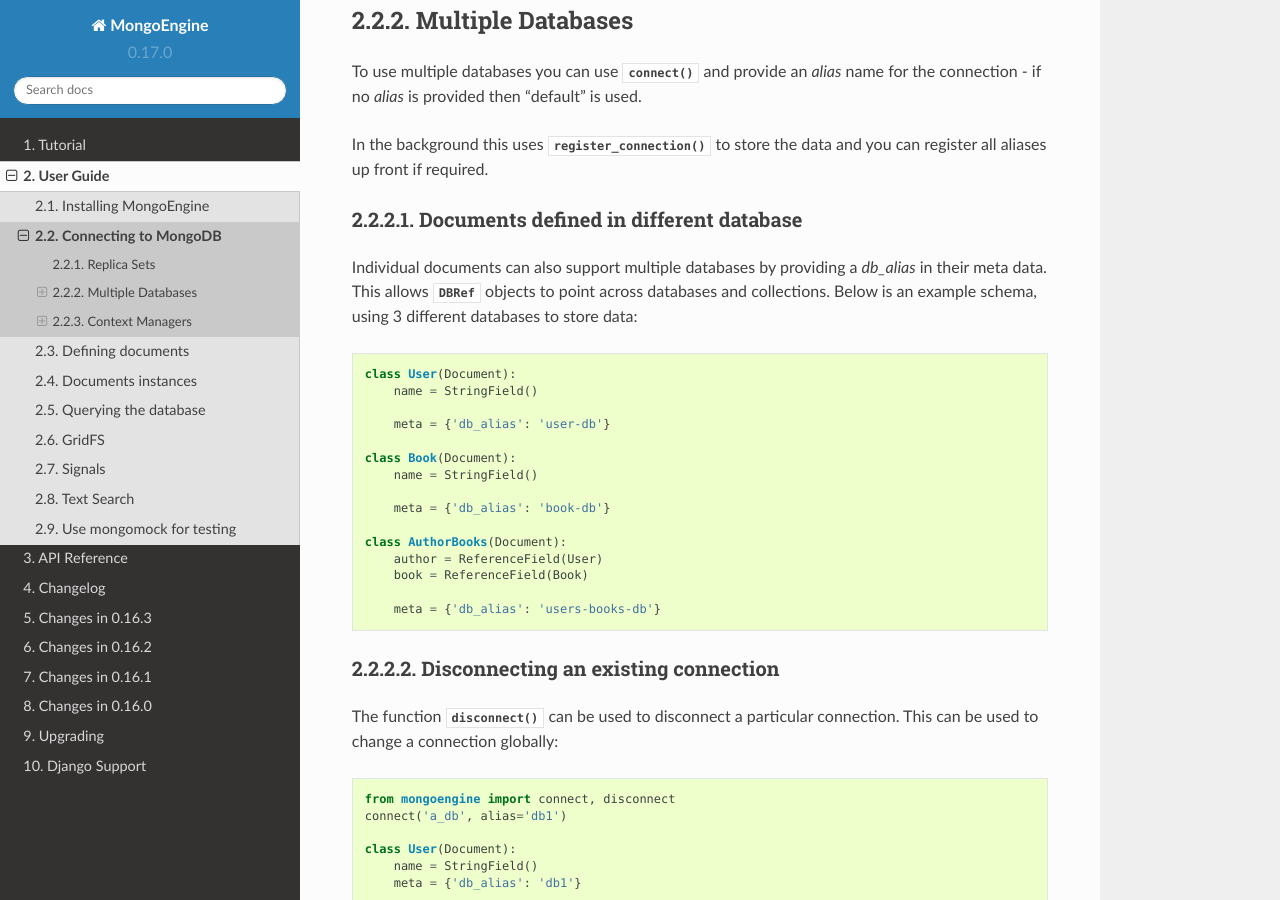
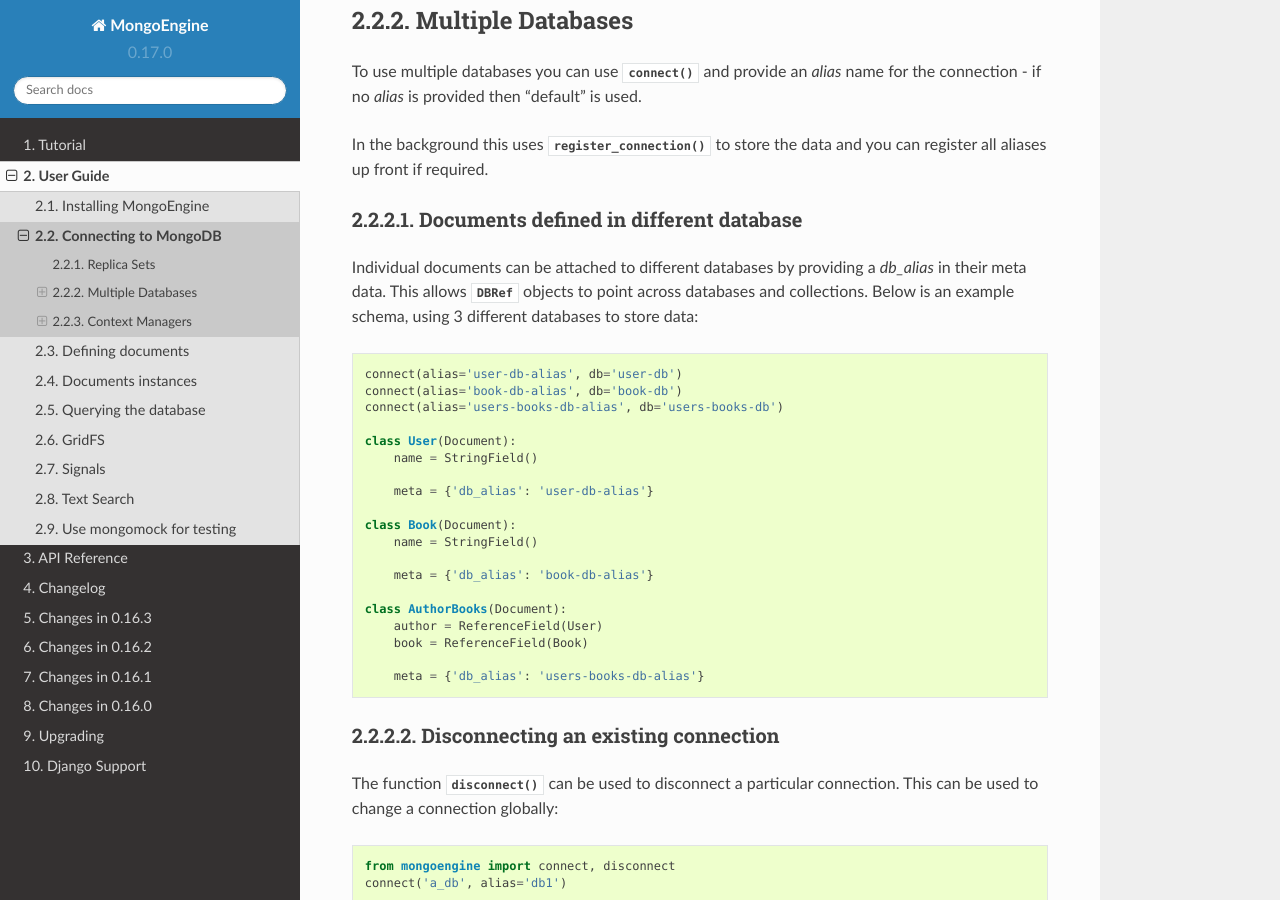
Before and after one commit to MongoEngine/mongoengine, a Sphinx documentation site: the page built from docs/guide/connecting.rst, in a window 1280 px wide and 900 px high, scrolled down 1708 px. Built offline with Sphinx 7.4.7 and the Read the Docs theme 2.0.0, drawn with Linux system fonts in a browser that asks for light colours.

Commit message:
Update connection/multiple databases docs
I observed that many people were confused by this so I thought I'd make the multiple databases example more explicit

```diff
--- a/docs/guide/connecting.rst
+++ b/docs/guide/connecting.rst
@@ -78,26 +78,30 @@ store the data and you can register all aliases up front if required.
 
 Documents defined in different database
 ---------------------------------------
-Individual documents can also support multiple databases by providing a
+Individual documents can be attached to different databases by providing a
 `db_alias` in their meta data. This allows :class:`~pymongo.dbref.DBRef`
 objects to point across databases and collections. Below is an example schema,
 using 3 different databases to store data::
 
+        connect(alias='user-db-alias', db='user-db')
+        connect(alias='book-db-alias', db='book-db')
+        connect(alias='users-books-db-alias', db='users-books-db')
+
         class User(Document):
             name = StringField()
 
-            meta = {'db_alias': 'user-db'}
+            meta = {'db_alias': 'user-db-alias'}
 
         class Book(Document):
             name = StringField()
 
-            meta = {'db_alias': 'book-db'}
+            meta = {'db_alias': 'book-db-alias'}
 
         class AuthorBooks(Document):
             author = ReferenceField(User)
             book = ReferenceField(Book)
 
-            meta = {'db_alias': 'users-books-db'}
+            meta = {'db_alias': 'users-books-db-alias'}
 
 
 Disconnecting an existing connection
```
